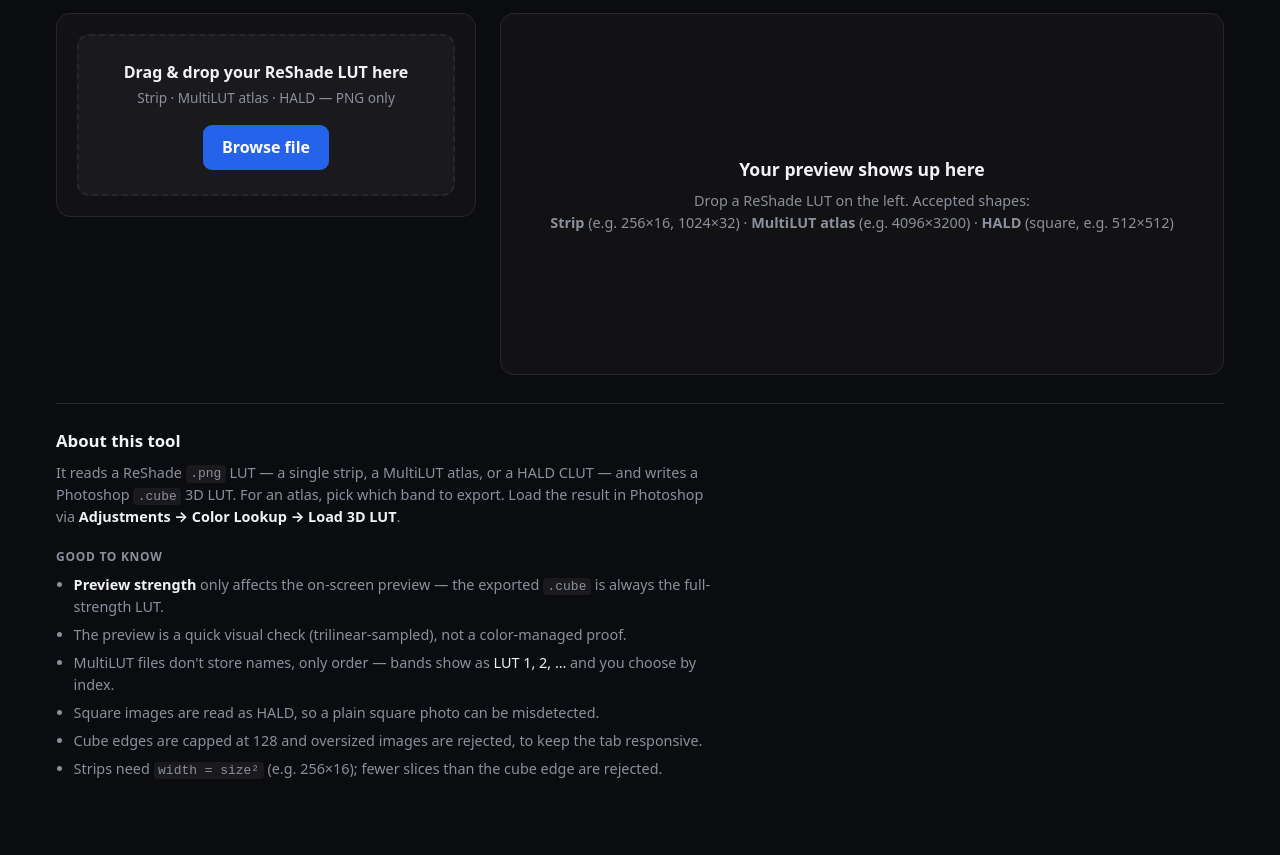
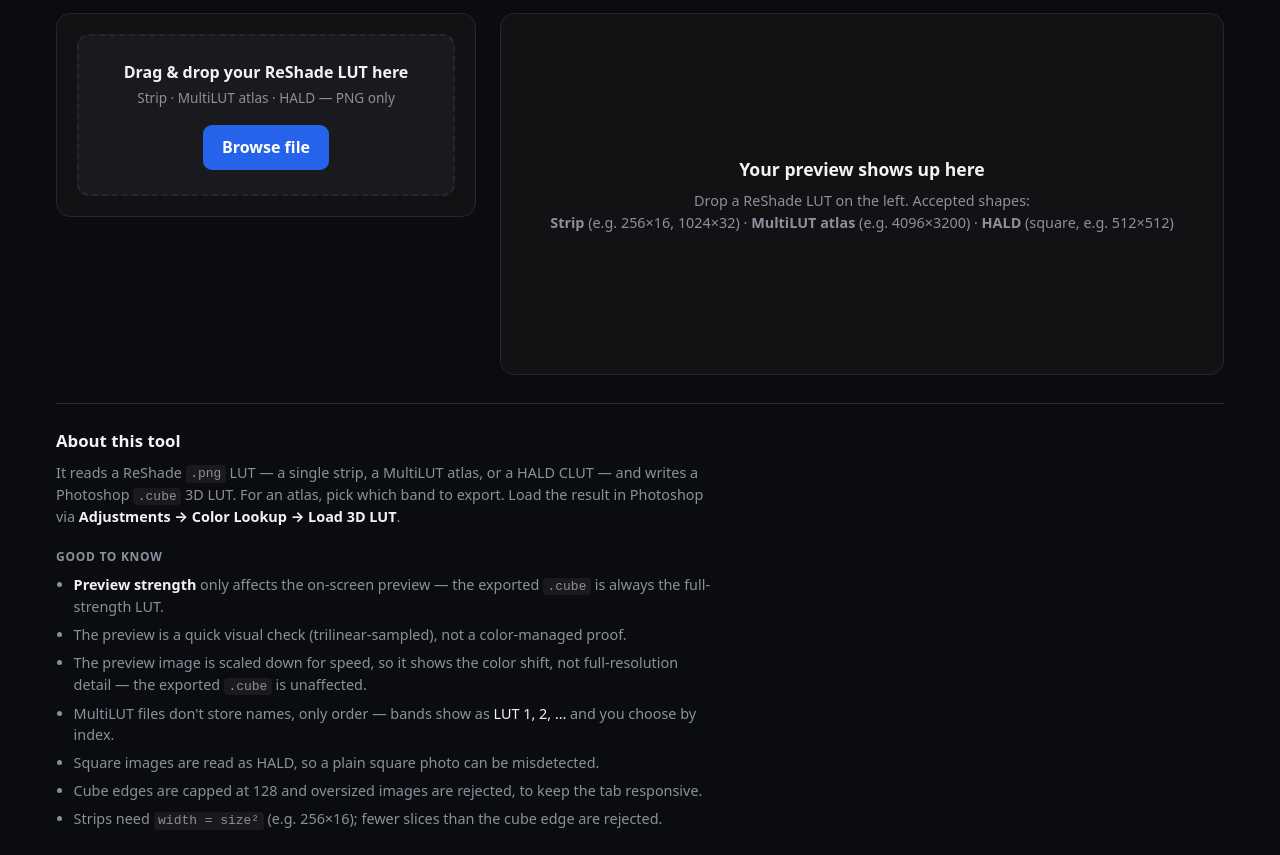
Before and after one commit to sohaibirfann/reshade-lut-converter, a website built with Vite: page index.html in a window 1280 px wide. Shown: the part 92-947 px from the top of the page. Before the commit the page ends 896 px from the top, so only its background shows below. Built offline with nearby package versions, Linux system fonts and the light colour scheme.

Commit message:
note that the preview image is downscaled

```diff
--- a/index.html
+++ b/index.html
@@ -117,6 +117,7 @@
             the exported <code>.cube</code> is always the full-strength LUT.
           </li>
           <li>The preview is a quick visual check (trilinear-sampled), not a color-managed proof.</li>
+          <li>The preview image is scaled down for speed, so it shows the color shift, not full-resolution detail — the exported <code>.cube</code> is unaffected.</li>
           <li>
             MultiLUT files don't store names, only order — bands show as
             <em>LUT 1, 2, …</em> and you choose by index.
```
